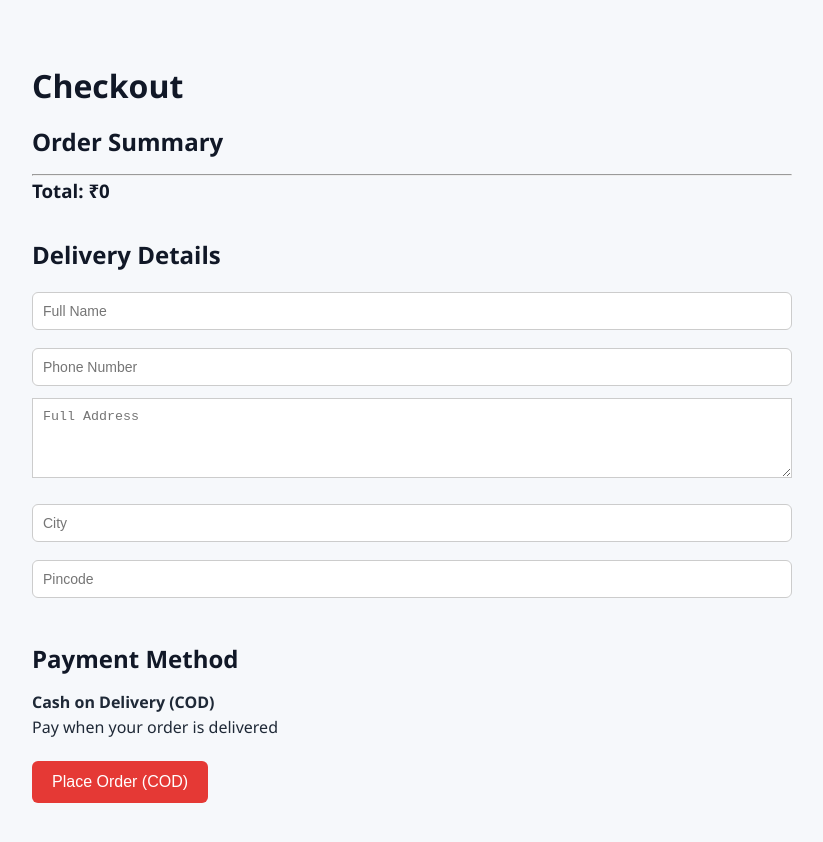
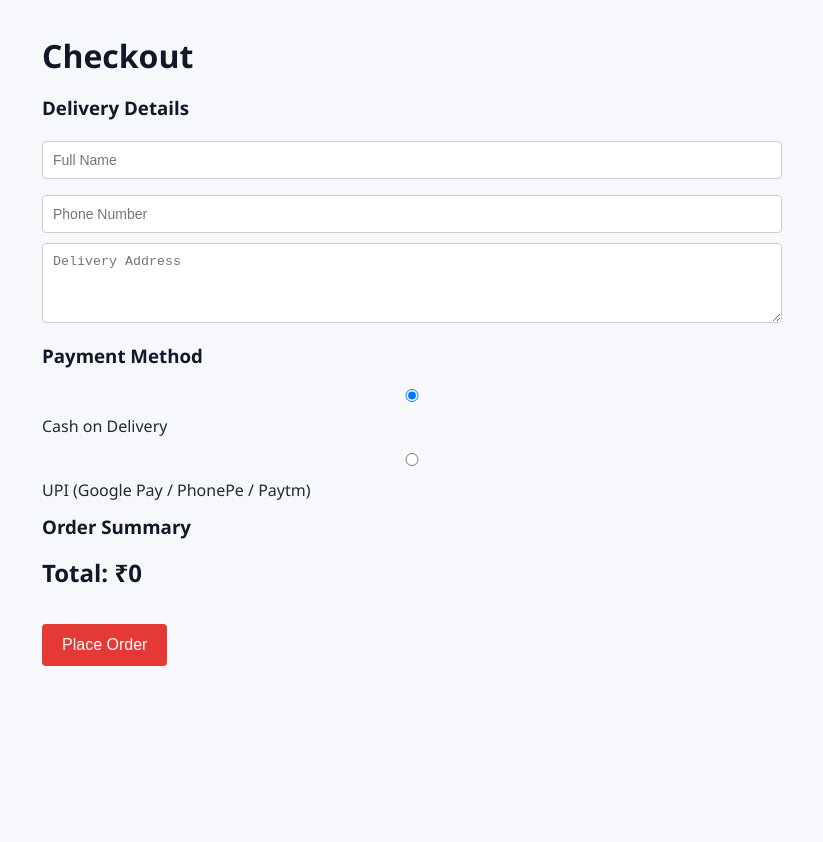
Before and after one commit to cahrithikn-crypto/stationarywala, a Next.js app: page /checkout in a window 1280 px wide. Before the commit this address had no page. Shown: the top 842 px of the page, without its empty margins (228-1051 px from the left). After the commit the page ends 800 px from the top, so only its background shows below. Built offline with nearby package versions, Linux system fonts and the light colour scheme.

Commit message:
Update checkout.js

```diff
--- a/src/pages/checkout.js
+++ b/src/pages/checkout.js
@@ -3,174 +3,151 @@ import { useRouter } from "next/router";
 
 export default function Checkout() {
   const router = useRouter();
+  const [cart, setCart] = useState([]);
+  const [method, setMethod] = useState("COD");
 
-  const [cart, setCart] = useState([]);
-  const [loading, setLoading] = useState(false);
-
-  // Customer details
   const [name, setName] = useState("");
   const [phone, setPhone] = useState("");
   const [address, setAddress] = useState("");
-  const [city, setCity] = useState("");
-  const [pincode, setPincode] = useState("");
 
   useEffect(() => {
-    const storedCart = JSON.parse(localStorage.getItem("cart")) || [];
-    if (storedCart.length === 0) {
-      router.push("/");
-    } else {
-      setCart(storedCart);
-    }
+    const stored = JSON.parse(localStorage.getItem("cart")) || [];
+    setCart(stored);
   }, []);
 
-  const totalAmount = cart.reduce(
+  const total = cart.reduce(
     (sum, item) => sum + item.price * item.qty,
     0
   );
 
-  async function placeOrderCOD(e) {
-    e.preventDefault();
-
-    if (!name || !phone || !address || !city || !pincode) {
+  async function placeOrder() {
+    if (!name || !phone || !address) {
       alert("Please fill all details");
       return;
     }
 
-    setLoading(true);
-
-    const orderData = {
+    const order = {
+      customer: { name, phone, address },
       items: cart,
-      total: totalAmount,
-      paymentMethod: "COD",
-      status: "Pending",
-      customer: {
-        name,
-        phone,
-        address,
-        city,
-        pincode,
-      },
+      total,
+      paymentMethod: method,
+      status: method === "COD" ? "Pending" : "Paid",
     };
 
-    try {
-      const res = await fetch("/api/orders", {
+    await fetch("/api/orders", {
       method: "POST",
       headers: { "Content-Type": "application/json" },
-        body: JSON.stringify(orderData),
+      body: JSON.stringify(order),
     });
 
-      if (!res.ok) {
-        throw new Error("Order failed");
-      }
-
     localStorage.removeItem("cart");
-      alert("Order placed successfully (Cash on Delivery)");
+    alert("Order placed successfully!");
     router.push("/");
-    } catch (err) {
-      alert("Something went wrong. Try again.");
-    } finally {
-      setLoading(false);
-    }
   }
 
   return (
-    <div style={{ maxWidth: 800, margin: "40px auto", padding: 20 }}>
+    <div style={{ padding: 30, maxWidth: 800, margin: "auto" }}>
       <h1>Checkout</h1>
 
-      {/* ORDER SUMMARY */}
-      <h2>Order Summary</h2>
-      {cart.map((item) => (
-        <div
-          key={item._id}
-          style={{
-            display: "flex",
-            justifyContent: "space-between",
-            marginBottom: 8,
-          }}
-        >
-          <span>
-            {item.name} × {item.qty}
-          </span>
-          <span>₹{item.price * item.qty}</span>
-        </div>
-      ))}
-
-      <hr />
-      <h3>Total: ₹{totalAmount}</h3>
-
       {/* CUSTOMER DETAILS */}
-      <h2 style={{ marginTop: 30 }}>Delivery Details</h2>
-
-      <form onSubmit={placeOrderCOD}>
+      <h3>Delivery Details</h3>
       <input
         placeholder="Full Name"
         value={name}
         onChange={(e) => setName(e.target.value)}
-          required
-          style={inputStyle}
+        style={input}
       />
-
       <input
         placeholder="Phone Number"
         value={phone}
         onChange={(e) => setPhone(e.target.value)}
-          required
-          style={inputStyle}
+        style={input}
       />
-
       <textarea
-          placeholder="Full Address"
+        placeholder="Delivery Address"
         value={address}
         onChange={(e) => setAddress(e.target.value)}
-          required
-          style={{ ...inputStyle, height: 80 }}
-        />
-
-        <input
-          placeholder="City"
-          value={city}
-          onChange={(e) => setCity(e.target.value)}
-          required
-          style={inputStyle}
-        />
-
-        <input
-          placeholder="Pincode"
-          value={pincode}
-          onChange={(e) => setPincode(e.target.value)}
-          required
-          style={inputStyle}
+        style={{ ...input, height: 80 }}
       />
 
       {/* PAYMENT METHOD */}
-        <h2 style={{ marginTop: 30 }}>Payment Method</h2>
-        <div style={{ marginBottom: 20 }}>
-          <strong>Cash on Delivery (COD)</strong>
-          <p>Pay when your order is delivered</p>
+      <h3>Payment Method</h3>
+
+      <label style={radio}>
+        <input
+          type="radio"
+          checked={method === "COD"}
+          onChange={() => setMethod("COD")}
+        />
+        Cash on Delivery
+      </label>
+
+      <label style={radio}>
+        <input
+          type="radio"
+          checked={method === "UPI"}
+          onChange={() => setMethod("UPI")}
+        />
+        UPI (Google Pay / PhonePe / Paytm)
+      </label>
+
+      {/* UPI INFO */}
+      {method === "UPI" && (
+        <div
+          style={{
+            background: "#f5f5f5",
+            padding: 15,
+            borderRadius: 6,
+            marginTop: 10,
+          }}
+        >
+          <p>
+            Pay via UPI to:
+            <br />
+            <strong>stationarywala@upi</strong>
+          </p>
+          <p>After payment, click Place Order</p>
         </div>
+      )}
+
+      {/* ORDER SUMMARY */}
+      <h3>Order Summary</h3>
+      {cart.map((item) => (
+        <div key={item._id}>
+          {item.name} × {item.qty} = ₹{item.price * item.qty}
+        </div>
+      ))}
+
+      <h2>Total: ₹{total}</h2>
 
       <button
-          type="submit"
-          disabled={loading}
+        onClick={placeOrder}
         style={{
+          marginTop: 20,
           padding: "12px 20px",
           background: "#e53935",
           color: "#fff",
           border: "none",
           cursor: "pointer",
           fontSize: 16,
+          borderRadius: 4,
         }}
       >
-          {loading ? "Placing Order..." : "Place Order (COD)"}
+        Place Order
       </button>
-      </form>
     </div>
   );
 }
 
-const inputStyle = {
+const input = {
   width: "100%",
   padding: 10,
-  marginBottom: 12,
+  marginBottom: 10,
   border: "1px solid #ccc",
+  borderRadius: 4,
 };
+
+const radio = {
+  display: "block",
+  marginBottom: 8,
+};
```
Lines whose indentation alone changed are shown as unchanged.
